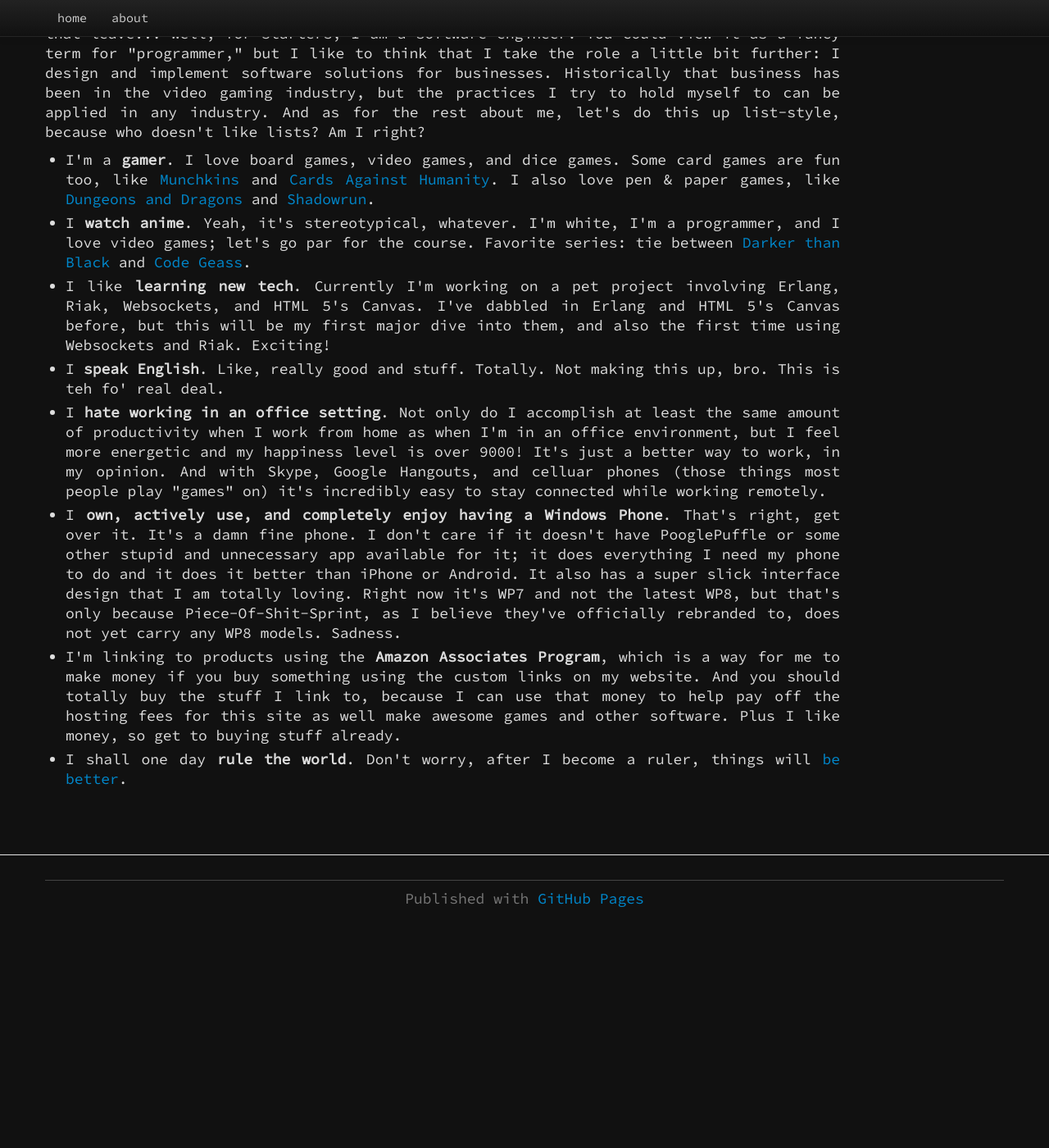
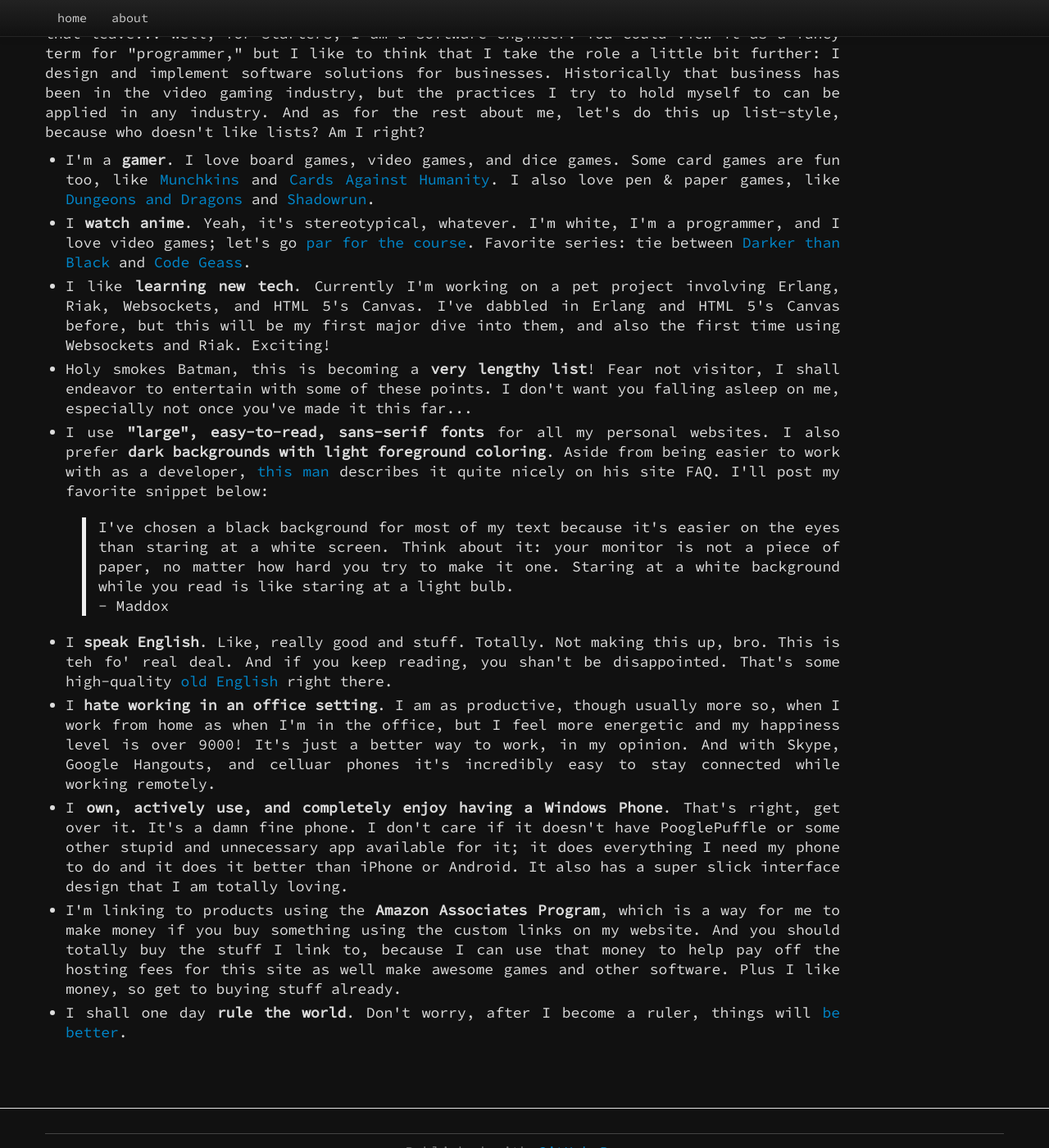
Before and after one commit to kolorahl/kolorahl.github.io, a Jekyll site: the page built from about.html, in a window 1280 px wide and 1400 px high, scrolled down 651 px. Shown: the whole window at 82% size. Built offline with Jekyll 4.4.1, drawn with Linux system fonts in a browser that asks for light colours; nearby versions of some CDN libraries; Markdown is read by kramdown in place of the engine named in the settings; before the commit the page ends 1799 px from its top, so only the background shows below that.

Commit message:
Improve 'About Me' section

```diff
--- a/about.html
+++ b/about.html
@@ -50,8 +50,9 @@
     </li>
     <li>
       I <b>watch anime</b>. Yeah, it's stereotypical, whatever. I'm white, I'm
-      a programmer, and I love video games; let's go par for the
-      course. Favorite series: tie
+      a programmer, and I love video games; let's go
+      <a href="http://www.youtube.com/watch?v=DW8zuayFocA" target="_blank">par
+      for the course</a>. Favorite series: tie
       between <a href="http://amzn.to/16vNSXx" target="_blank">Darker than
         Black</a> and <a href="http://amzn.to/11H12Fd" target="_blank">Code
         Geass</a>.
@@ -63,17 +64,39 @@
       into them, and also the first time using Websockets and Riak. Exciting!
     </li>
     <li>
-      I <b>speak English</b>. Like, really good and stuff. Totally. Not making
-      this up, bro. This is teh fo' real deal.
+      Holy smokes Batman, this is becoming a <b>very lengthy list</b>! Fear not
+      visitor, I shall endeavor to entertain with some of these points. I don't
+      want you falling asleep on me, especially not once you've made it this
+      far...
     </li>
     <li>
-      I <b>hate working in an office setting</b>. Not only do I accomplish at
-      least the same amount of productivity when I work from home as when I'm
-      in an office environment, but I feel more energetic and my happiness
-      level is over 9000! It's just a better way to work, in my opinion. And
-      with Skype, Google Hangouts, and celluar phones (those things most
-      people play "games" on) it's incredibly easy to stay connected while
-      working remotely.
+      I use <b>"large", easy-to-read, sans-serif fonts</b> for all my personal
+      websites. I also prefer <b>dark backgrounds with light foreground
+      coloring</b>. Aside from being easier to work with as a
+      developer, <a href="http://maddox.xmission.com/">this man</a> describes it
+      quite nicely on his site FAQ. I'll post my favorite snippet below:
+      <blockquote cite="http://maddox.xmission.com/c.cgi?u=faq">I've chosen a
+        black background for most of my text because it's easier on the eyes
+        than staring at a white screen. Think about it: your monitor is not a
+        piece of paper, no matter how hard you try to make it one. Staring at a
+        white background while you read is like staring at a light
+        bulb.<br/>
+        - Maddox</blockquote>
+    </li>
+    <li>
+      I <b>speak English</b>. Like, really good and stuff. Totally. Not making
+      this up, bro. This is teh fo' real deal. And if you keep reading, you
+      shan't be disappointed. That's some
+      high-quality <a href="http://www.youtube.com/watch?v=A4m263uHunc"
+      target="_blank">old English</a> right there.
+    </li>
+    <li>
+      I <b>hate working in an office setting</b>. I am as productive, though
+      usually more so, when I work from home as when I'm in the office,
+      but I feel more energetic and my happiness level is over 9000! It's just a
+      better way to work, in my opinion. And with Skype, Google Hangouts, and
+      celluar phones it's incredibly easy to stay connected while working
+      remotely.
     </li>
     <li>
       I <b>own, actively use, and completely enjoy having a Windows
@@ -81,10 +104,7 @@
       care if it doesn't have PooglePuffle or some other stupid and
       unnecessary app available for it; it does everything I need my phone to
       do and it does it better than iPhone or Android. It also has a super
-      slick interface design that I am totally loving. Right now it's WP7 and
-      not the latest WP8, but that's only because Piece-Of-Shit-Sprint, as I
-      believe they've officially rebranded to, does not yet carry any WP8
-      models. Sadness.
+      slick interface design that I am totally loving.
     </li>
     <li>
       I'm linking to products using the <b>Amazon Associates Program</b>,
```
